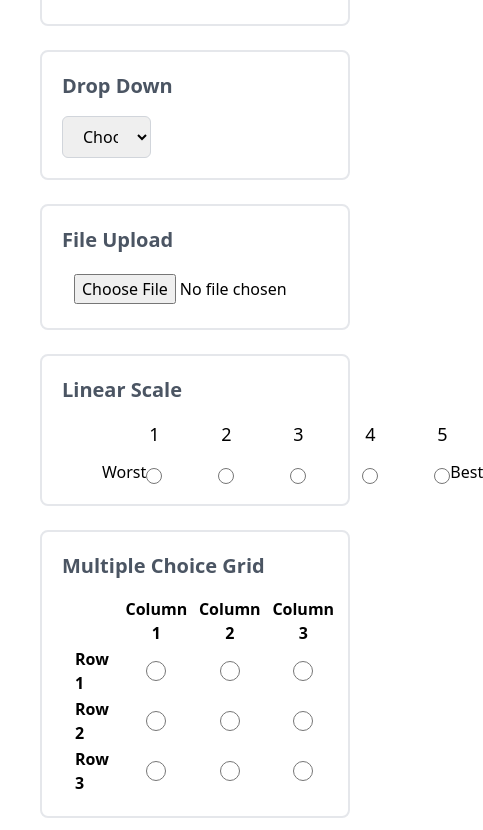
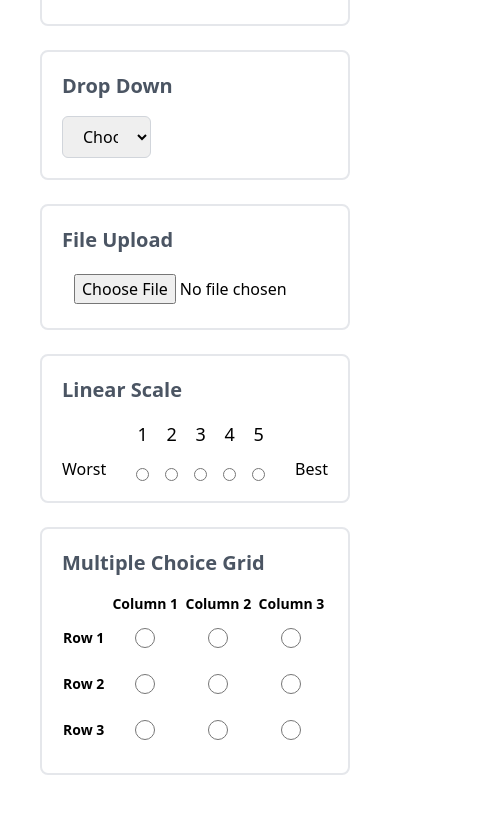
Before and after one commit to ucantbe-jagmeet/g-form-project, a React (Vite) app: page / in a window 390 px wide. Shown: the part 891-1721 px from the top of the page, 483 px wide, since content can reach past the window. After the commit the page ends 1678 px from the top, so only its background shows below. Built offline with nearby package versions, Linux system fonts and the light colour scheme.

Commit message:
multiple choice grid and linear scale responsive ness done

```diff
--- a/src/components/LinearScale.jsx
+++ b/src/components/LinearScale.jsx
@@ -7,9 +7,9 @@ const LinearScale = () => {
   return (
     <div className="lg:w-1/2 sm:w-2/3 w-full  h-auto p-5 my-3 rounded-lg border-2">
       <h1 className="text-xl font-semibold mb-4 text-gray-600">Linear Scale</h1>
-      <div className="flex justify-between items-end px-10">
+      <div className="flex justify-between items-end xl:px-10">
         <span>Worst</span>
-        <div className="flex space-x-14  text-lg ">
+        <div className="flex md:space-x-10 text-lg ">
           {[1, 2, 3, 4, 5].map((value) => (
             <label
               key={value}
@@ -22,7 +22,7 @@ const LinearScale = () => {
                 value={value}
                 checked={selectedValue === value}
                 onChange={handleValueChange}
-                className="w-4 h-4  text-blue-500"
+                className="cursor-pointer lg:h-5 lg:w-5 xl:m-3 m-2  text-blue-500"
               />
             </label>
           ))}
--- a/src/components/MultipleChoiceGrid.jsx
+++ b/src/components/MultipleChoiceGrid.jsx
@@ -14,12 +14,12 @@ const MultipleChoiceGrid = () => {
       <h1 className="text-xl font-semibold mb-4 text-gray-600">
         Multiple Choice Grid
       </h1>
-      <table className="w-full mx-3">
+      <table className="w-full ">
         <thead>
           <tr>
             <th></th>
             {[1, 2, 3].map((colId) => (
-              <th key={colId} className="text-center">
+              <th key={colId} className="text-center text-sm sm:text-md">
                 Column {colId}
               </th>
             ))}
@@ -28,7 +28,7 @@ const MultipleChoiceGrid = () => {
         <tbody>
           {[1, 2, 3].map((rowId) => (
             <tr key={rowId}>
-              <th className="text-start">Row {rowId}</th>
+              <th className="text-start text-sm sm:text-md ">Row {rowId}</th>
               {[1, 2, 3].map((colId) => (
                 <td key={colId} className="text-center ">
                   <input
```
